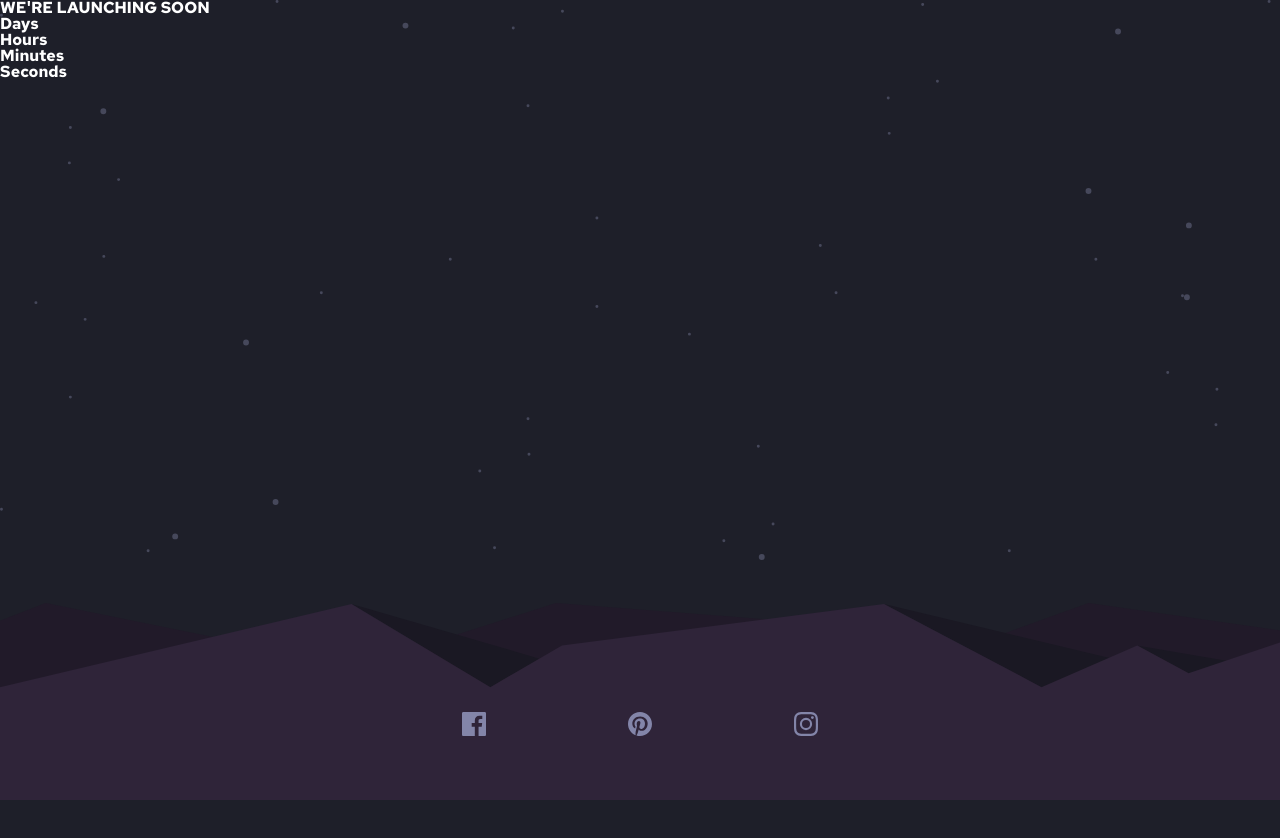
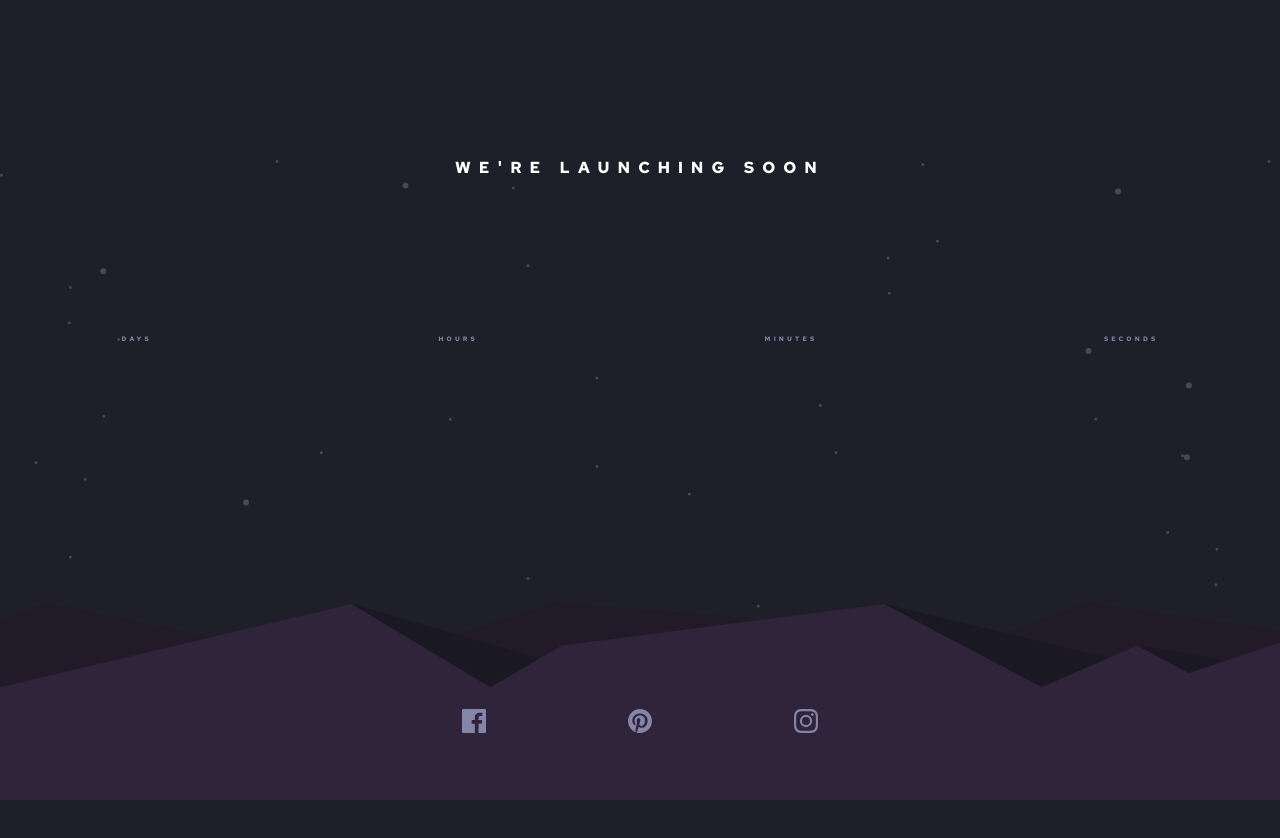
Before and after one commit to RoryKillick/Countdown-Timer, a plain HTML site: page index.html in a window 1280 px wide. Before the commit the page ends 800 px from the top, so only its background shows below. Drawn offline with Linux system fonts and the light colour scheme.

Commit message:
time units with flexbox

```diff
--- a/app/sass/_footer.scss
+++ b/app/sass/_footer.scss
@@ -26,7 +26,7 @@ nav{
         fill:#8385A9;
     }
 
-    svg:hover{
+    a:hover{
         fill: $SoftRed;
         transition: 0.5s;
     }
--- a/app/sass/_globals.scss
+++ b/app/sass/_globals.scss
@@ -9,11 +9,6 @@ body{
     height: 100%;
 }
 
-h1{
-    color: $White;
-    text-transform: uppercase;
-    font-weight: 700;
-}
 
 h2{
     color: $White;
--- a/app/sass/_main.scss
+++ b/app/sass/_main.scss
@@ -2,4 +2,31 @@ main{
     height: 70%;
     background-image: url(/images/bg-stars.svg);
     background-size: auto 100%;
+
+    div{
+        margin: 10rem auto;
+        //outline: 1px red solid;
+        width: 90%;
+    }
+
+    h1{
+        letter-spacing: 0.5em;
+        position: relative;
+        top: 30%;
+        color: $White;
+        text-transform: uppercase;
+        font-weight: 700;
+        text-align: center;
+    }
+
+    h2{
+        letter-spacing: 0.5em;
+        text-transform: uppercase;
+        font-size: 0.4em;
+        color: $GrayishBlue;
+    }
+    .units{
+        display: flex;
+        justify-content: space-between;
+    }
 }
--- a/app/sass/styles.scss
+++ b/app/sass/styles.scss
@@ -1,6 +1,5 @@
 @import "reset.scss";
 @import "_variables.scss";
 @import "_globals.scss";
-@import "_header.scss";
 @import "_main.scss";
 @import "_footer.scss";
--- a/index.html
+++ b/index.html
@@ -14,11 +14,15 @@
 </head>
 <body>
   <main>
+    <div>
       <h1>We're launching soon</h1>
+      <div class="units">
         <h2>Days</h2>
         <h2>Hours</h2>
         <h2>Minutes</h2>
         <h2>Seconds</h2>
+      </div>
+    </div>
   </main>
   <footer>
     <!-- <div class="attribution">
@@ -27,21 +31,21 @@
     </div> -->
     <img class="hills" src="/images/pattern-hills.svg" alt="pattern-hills">
     <nav>
+      <a href="https://www.facebook.com">
         <svg class='fb' xmlns="http://www.w3.org/2000/svg" width="24" height="24">
-        <a href="https://www.facebook.com">
           <path  d="M22.675 0H1.325C.593 0 0 .593 0 1.325v21.351C0 23.407.593 24 1.325 24H12.82v-9.294H9.692v-3.622h3.128V8.413c0-3.1 1.893-4.788 4.659-4.788 1.325 0 2.463.099 2.795.143v3.24l-1.918.001c-1.504 0-1.795.715-1.795 1.763v2.313h3.587l-.467 3.622h-3.12V24h6.116c.73 0 1.323-.593 1.323-1.325V1.325C24 .593 23.407 0 22.675 0z"/>
+        </svg>
       </a>
+      <a href="https://www.pinterest.com">
+        <svg class="pinterest" xmlns="http://www.w3.org/2000/svg" width="24" height="24">
+          <path d="M12 0C5.373 0 0 5.372 0 12c0 5.084 3.163 9.426 7.627 11.174-.105-.949-.2-2.405.042-3.441.218-.937 1.407-5.965 1.407-5.965s-.359-.719-.359-1.782c0-1.668.967-2.914 2.171-2.914 1.023 0 1.518.769 1.518 1.69 0 1.029-.655 2.568-.994 3.995-.283 1.194.599 2.169 1.777 2.169 2.133 0 3.772-2.249 3.772-5.495 0-2.873-2.064-4.882-5.012-4.882-3.414 0-5.418 2.561-5.418 5.207 0 1.031.397 2.138.893 2.738a.36.36 0 01.083.345l-.333 1.36c-.053.22-.174.267-.402.161-1.499-.698-2.436-2.889-2.436-4.649 0-3.785 2.75-7.262 7.929-7.262 4.163 0 7.398 2.967 7.398 6.931 0 4.136-2.607 7.464-6.227 7.464-1.216 0-2.359-.631-2.75-1.378l-.748 2.853c-.271 1.043-1.002 2.35-1.492 3.146C9.57 23.812 10.763 24 12 24c6.627 0 12-5.373 12-12 0-6.628-5.373-12-12-12z"/>
         </svg>
-      <svg class="pinterest" xmlns="http://www.w3.org/2000/svg" width="24" height="24">
-        <a href="https://www.pinterest.com">
-          <path d="M12 0C5.373 0 0 5.372 0 12c0 5.084 3.163 9.426 7.627 11.174-.105-.949-.2-2.405.042-3.441.218-.937 1.407-5.965 1.407-5.965s-.359-.719-.359-1.782c0-1.668.967-2.914 2.171-2.914 1.023 0 1.518.769 1.518 1.69 0 1.029-.655 2.568-.994 3.995-.283 1.194.599 2.169 1.777 2.169 2.133 0 3.772-2.249 3.772-5.495 0-2.873-2.064-4.882-5.012-4.882-3.414 0-5.418 2.561-5.418 5.207 0 1.031.397 2.138.893 2.738a.36.36 0 01.083.345l-.333 1.36c-.053.22-.174.267-.402.161-1.499-.698-2.436-2.889-2.436-4.649 0-3.785 2.75-7.262 7.929-7.262 4.163 0 7.398 2.967 7.398 6.931 0 4.136-2.607 7.464-6.227 7.464-1.216 0-2.359-.631-2.75-1.378l-.748 2.853c-.271 1.043-1.002 2.35-1.492 3.146C9.57 23.812 10.763 24 12 24c6.627 0 12-5.373 12-12 0-6.628-5.373-12-12-12z"/>
       </a>
+      <a href="https://www.instagram.com">
+        <svg class="insta" xmlns="http://www.w3.org/2000/svg" width="24" height="24">
+          <path d="M12 2.163c3.204 0 3.584.012 4.85.07 3.252.148 4.771 1.691 4.919 4.919.058 1.265.069 1.645.069 4.849 0 3.205-.012 3.584-.069 4.849-.149 3.225-1.664 4.771-4.919 4.919-1.266.058-1.644.07-4.85.07-3.204 0-3.584-.012-4.849-.07-3.26-.149-4.771-1.699-4.919-4.92-.058-1.265-.07-1.644-.07-4.849 0-3.204.013-3.583.07-4.849.149-3.227 1.664-4.771 4.919-4.919 1.266-.057 1.645-.069 4.849-.069zM12 0C8.741 0 8.333.014 7.053.072 2.695.272.273 2.69.073 7.052.014 8.333 0 8.741 0 12c0 3.259.014 3.668.072 4.948.2 4.358 2.618 6.78 6.98 6.98C8.333 23.986 8.741 24 12 24c3.259 0 3.668-.014 4.948-.072 4.354-.2 6.782-2.618 6.979-6.98.059-1.28.073-1.689.073-4.948 0-3.259-.014-3.667-.072-4.947-.196-4.354-2.617-6.78-6.979-6.98C15.668.014 15.259 0 12 0zm0 5.838a6.162 6.162 0 100 12.324 6.162 6.162 0 000-12.324zM12 16a4 4 0 110-8 4 4 0 010 8zm6.406-11.845a1.44 1.44 0 100 2.881 1.44 1.44 0 000-2.881z"/>
         </svg>
-      <svg class="insta" xmlns="http://www.w3.org/2000/svg" width="24" height="24">
-        <a href="https://www.instagram.com">
-          <path d="M12 2.163c3.204 0 3.584.012 4.85.07 3.252.148 4.771 1.691 4.919 4.919.058 1.265.069 1.645.069 4.849 0 3.205-.012 3.584-.069 4.849-.149 3.225-1.664 4.771-4.919 4.919-1.266.058-1.644.07-4.85.07-3.204 0-3.584-.012-4.849-.07-3.26-.149-4.771-1.699-4.919-4.92-.058-1.265-.07-1.644-.07-4.849 0-3.204.013-3.583.07-4.849.149-3.227 1.664-4.771 4.919-4.919 1.266-.057 1.645-.069 4.849-.069zM12 0C8.741 0 8.333.014 7.053.072 2.695.272.273 2.69.073 7.052.014 8.333 0 8.741 0 12c0 3.259.014 3.668.072 4.948.2 4.358 2.618 6.78 6.98 6.98C8.333 23.986 8.741 24 12 24c3.259 0 3.668-.014 4.948-.072 4.354-.2 6.782-2.618 6.979-6.98.059-1.28.073-1.689.073-4.948 0-3.259-.014-3.667-.072-4.947-.196-4.354-2.617-6.78-6.979-6.98C15.668.014 15.259 0 12 0zm0 5.838a6.162 6.162 0 100 12.324 6.162 6.162 0 000-12.324zM12 16a4 4 0 110-8 4 4 0 010 8zm6.406-11.845a1.44 1.44 0 100 2.881 1.44 1.44 0 000-2.881z"/>
       </a>
-      </svg>
     </nav>
   </footer>
   <script src="/app/js/index.js"></script>
```
Also changed, not shown: app/sass/_header.scss (deleted), app/sass/styles.css, 1 other file. Lines whose indentation alone changed are shown as unchanged.
